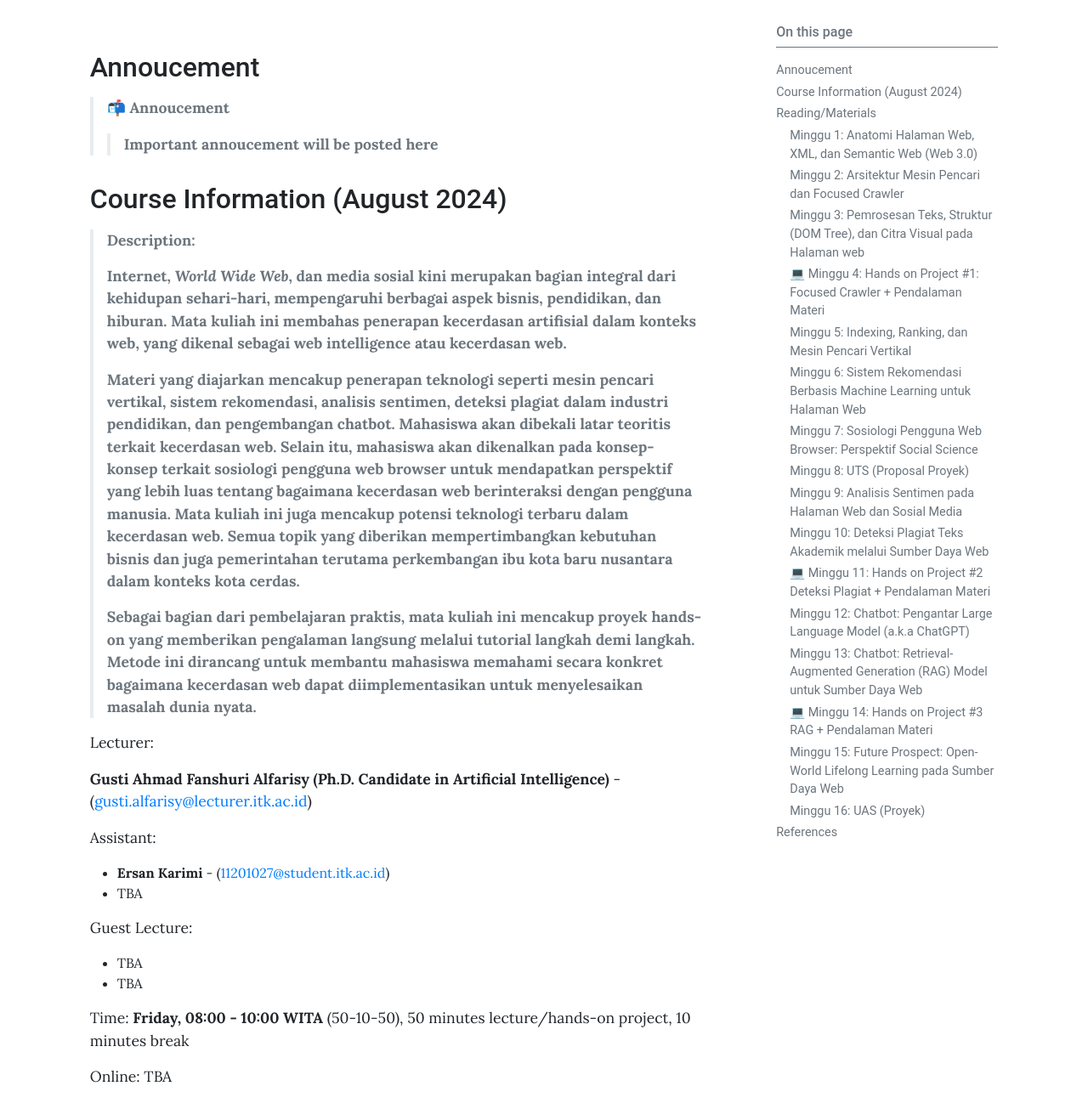
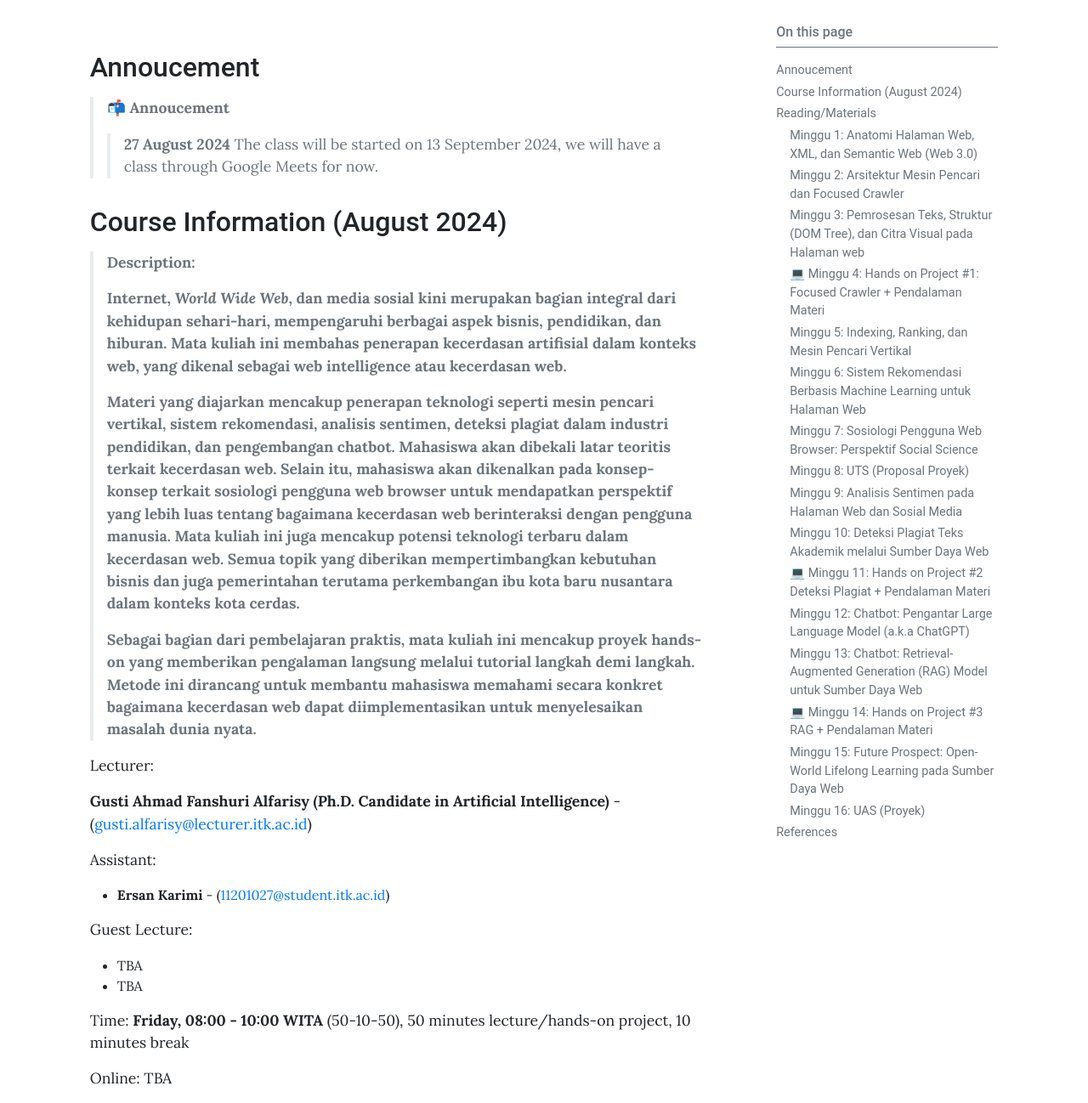
Before and after one commit to gusti-alfarisy/gusti-alfarisy.github.io, a Jekyll site: the page built from pages/mk/web.md, in a window 1280 px wide and 1400 px high, scrolled down 203 px, cut to the strip 102-1400 px from the top of the window. Shown: the whole strip at 85% size. Built offline with Jekyll 4.4.1, drawn with Linux system fonts in a browser that asks for light colours.

Commit message:
update MK WI

```diff
--- a/pages/mk/web.md
+++ b/pages/mk/web.md
@@ -11,7 +11,8 @@ toc: true
 ## Annoucement
 
 > 📬 **Annoucement**
->> **Important annoucement will be posted here**
+>> **27 August 2024**
+> The class will be started on 13 September 2024, we will have a class through Google Meets for now.
 
 ## Course Information (August 2024)
 
@@ -31,7 +32,6 @@ Lecturer:
 Assistant:
 
 - **Ersan Karimi** - (<11201027@student.itk.ac.id>)
-- TBA
 
 [//]: # (Asisten membantu mahasiswa ihwal kelancaran proses belajar mengajar. Utamanya dalam membantu memonitor pengerjaan proyek. Mahasiswa dapat berkonsultasi dengan asisten dalam hal administrasi perkuliahan dan proyek.)
 
```
